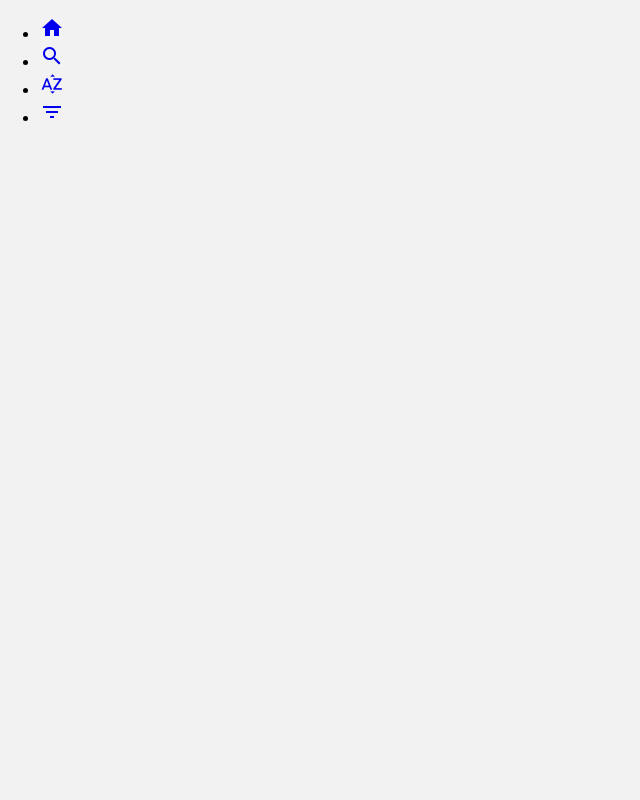
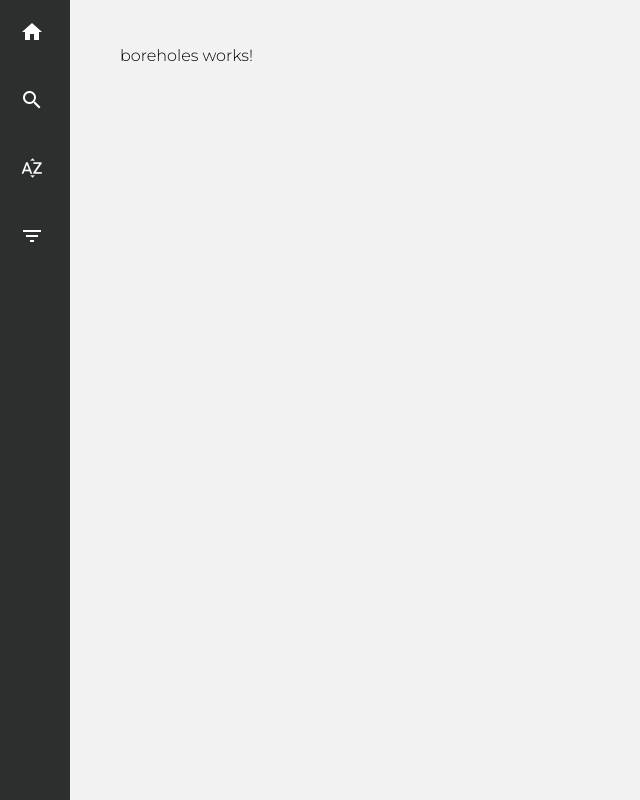
Before and after one commit to HarrisMx/mining-boreholes, an Angular app: page / in a window 1280 px wide. Shown: the whole page, without its empty margins (0-640 px from the left). Built offline with nearby package versions, Linux system fonts and the light colour scheme.

Commit message:
Added routing components

```diff
--- a/src/app/app-routing.module.ts
+++ b/src/app/app-routing.module.ts
@@ -1,7 +1,22 @@
 import { NgModule } from '@angular/core';
 import { Routes, RouterModule } from '@angular/router';
+import { BoreholesComponent } from './boreholes/boreholes.component';
+import { DetailsComponent } from './details/details.component';
 
-const routes: Routes = [];
+const routes: Routes = [
+  {
+    path: '',
+    component: BoreholesComponent
+  },
+  {
+    path: 'boreholes',
+    component: BoreholesComponent
+  },
+  {
+    path: 'details/:id',
+    component: DetailsComponent
+  }
+];
 
 @NgModule({
   imports: [RouterModule.forRoot(routes)],
--- a/src/app/app.module.ts
+++ b/src/app/app.module.ts
@@ -6,13 +6,15 @@ import { AppComponent } from './app.component';
 import { MainComponent } from './main/main.component';
 import { SidebarComponent } from './sidebar/sidebar.component';
 import { BoreholesComponent } from './boreholes/boreholes.component';
+import { DetailsComponent } from './details/details.component';
 
 @NgModule({
   declarations: [
     AppComponent,
     MainComponent,
     SidebarComponent,
-    BoreholesComponent
+    BoreholesComponent,
+    DetailsComponent
   ],
   imports: [
     BrowserModule,
--- /dev/null
+++ b/src/app/details/details.component.html
@@ -0,0 +1,3 @@
+<p>
+  details works!
+</p>
--- /dev/null
+++ b/src/app/details/details.component.ts
@@ -0,0 +1,15 @@
+import { Component, OnInit } from '@angular/core';
+
+@Component({
+  selector: 'app-details',
+  templateUrl: './details.component.html',
+  styleUrls: ['./details.component.scss']
+})
+export class DetailsComponent implements OnInit {
+
+  constructor() { }
+
+  ngOnInit() {
+  }
+
+}
--- a/src/app/sidebar/sidebar.component.scss
+++ b/src/app/sidebar/sidebar.component.scss
@@ -0,0 +1,24 @@
+nav {
+    background: #2D2E2E;
+    height: 100%;
+
+    ul {
+        list-style-type: none;
+        padding: 0;
+        margin: 0;
+
+        li {
+
+            a {
+                color: #fff;
+                padding: 20px;
+                display: block;
+            }
+
+            .activated {
+                background-color: #00a8ff;
+            }
+        }
+    }
+
+}
```
Also changed, not shown: src/app/details/details.component.scss (added), 1 other file (tests, documents, lock files or other folders).
